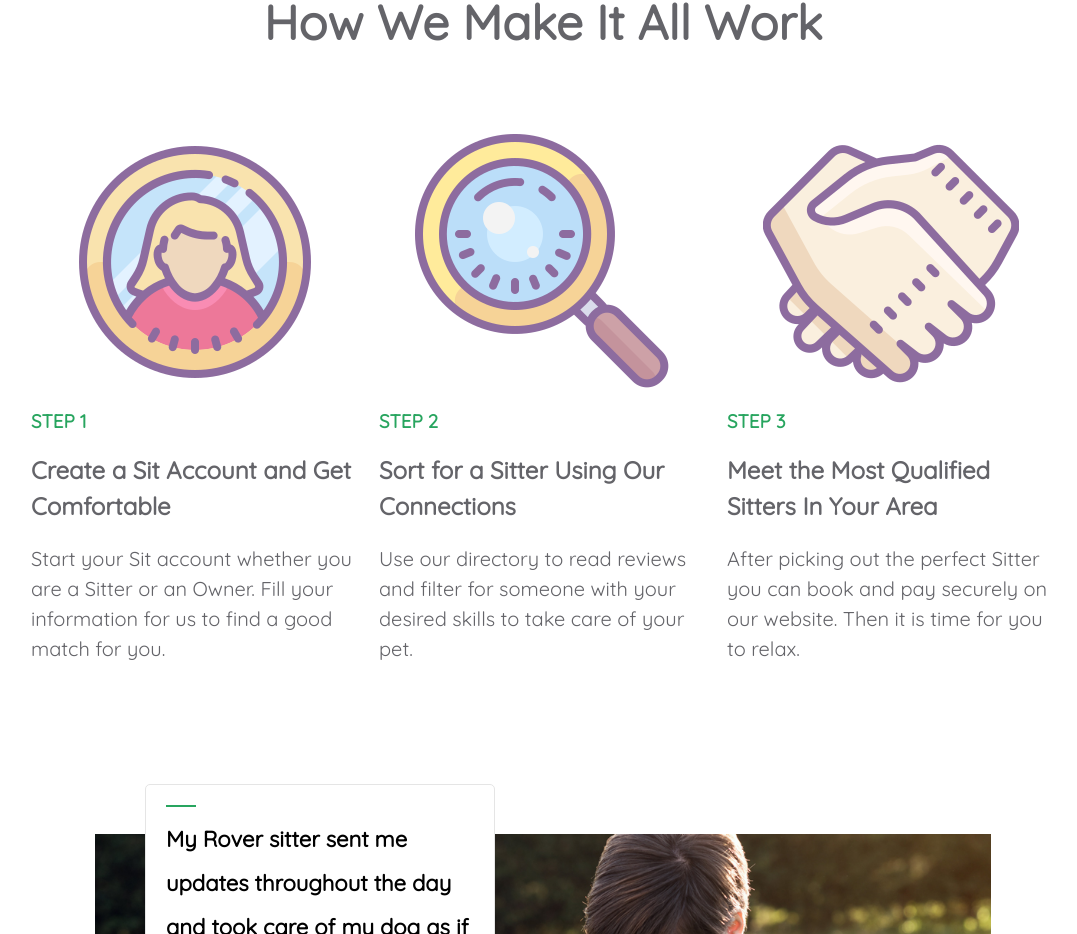
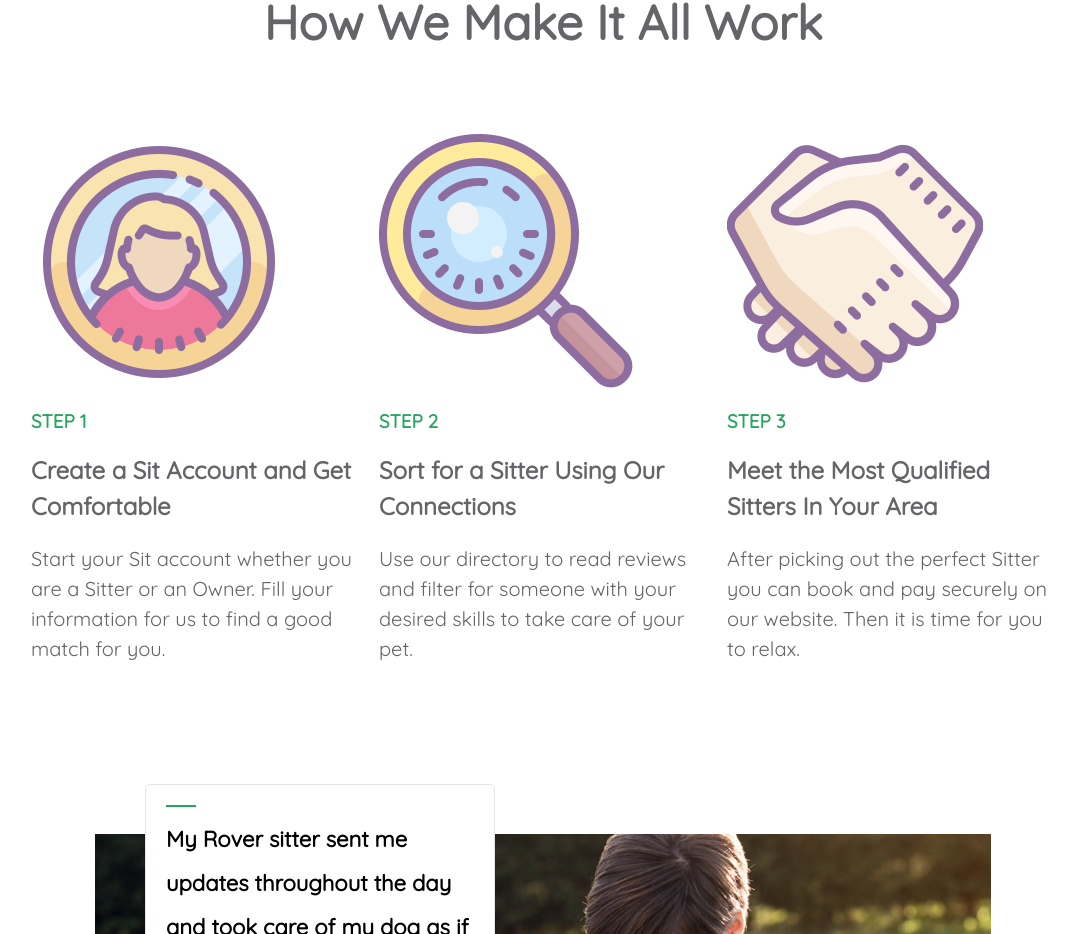
Before and after one commit to Xapollon430/Sit-FrontEnd-Legacy-Migrated, a React app: page / in a window 1280 px wide. Shown: the part 890-1824 px from the top of the page, without its empty margins (97-1174 px from the left). Built offline with nearby package versions, Linux system fonts and the light colour scheme.

Commit message:
images resized

```diff
--- a/src/Components/Landing/Information/InformationCss.js
+++ b/src/Components/Landing/Information/InformationCss.js
@@ -36,9 +36,10 @@ export const StepWrapper = styled.div`
 
 export const Step = styled.div`
     display: grid;
-    @media (max-width: 950px) {
+    /* @media (max-width: 950px) {
         justify-items: center;
-    }
+        justify-content: center;
+    } */
 `;
 
 export const StepNumber = styled.h3`
@@ -46,15 +47,17 @@ export const StepNumber = styled.h3`
 `;
 
 export const StepImage = styled.img`
-    justify-self: center;
+    @media (min-width: 950px) and (max-width: 1200px) {
+        width: 200px;
+    }
+    @media (max-width: 500px) {
+        width: 200px;
+    }
 `;
 
 export const StepTitle = styled.h2`
     margin: 0px;
     color: rgb(100, 100, 105);
-    @media (max-width: 950px) {
-        width: 300px;
-    }
     line-height: 1.5;
 `;
 
```
